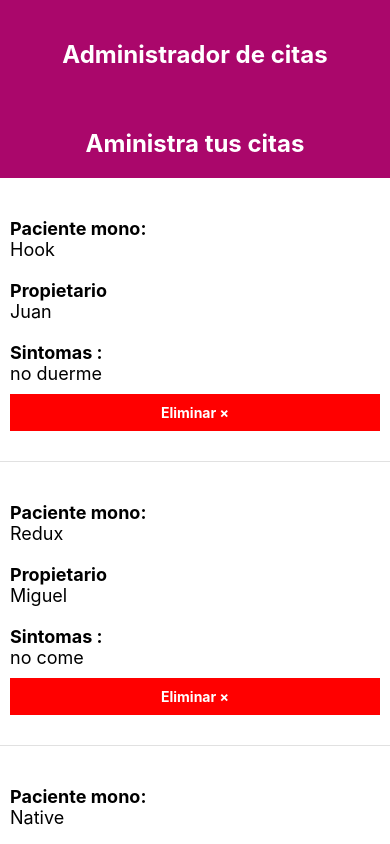
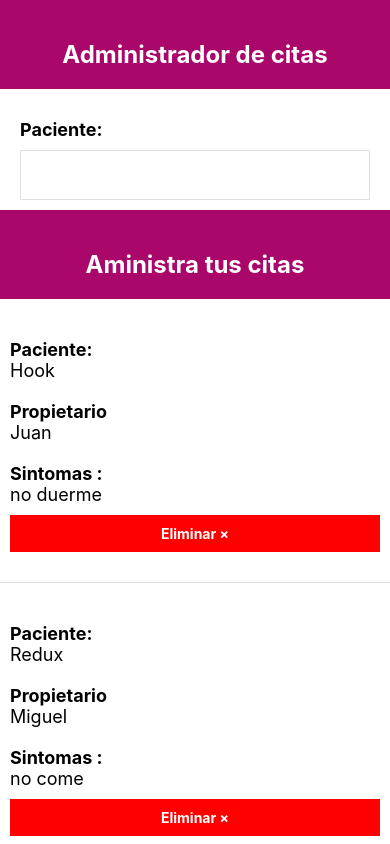
Before and after one commit to MiguelMaidana/CitasReactNative, a React Native app: screen / in a window 390 px wide. Built offline with nearby package versions, Linux system fonts and the light colour scheme.

Commit message:
Iniciamos la creacion del Componente Formulario para la creacion de nuevos pacientes

```diff
--- a/App.js
+++ b/App.js
@@ -1,6 +1,7 @@
 import React, {useState} from 'react';
 import { StyleSheet, Text, View, FlatList } from 'react-native';
 import Cita from "./componentes/Citas"
+import Formulario from "./componentes/Formulario"
 
 const App =() => {
 
@@ -24,13 +25,15 @@ const App =() => {
 
       <View style={styles.contenedor}>
         <Text style={styles.titulo}>Administrador de citas</Text>
+        <Formulario/>
         <Text style={styles.titulo}>{citas.length > 0 ? "Aministra tus citas" : "No hay citas, agrega una" }</Text>
+
         <FlatList
-        data={citas}
-        renderItem ={({item})=>(
-         <Cita item={item} eliminaPaciente={eliminaPaciente} ></Cita>
-        )}
-        keyExtractor={cita =>cita.id}
+          data={citas}
+          renderItem ={({item})=>(
+          <Cita item={item} eliminaPaciente={eliminaPaciente} ></Cita>
+          )}
+          keyExtractor={cita =>cita.id}
         />
 
       </View>
--- a/componentes/Citas.js
+++ b/componentes/Citas.js
@@ -14,7 +14,7 @@ const Cita = ({item, eliminaPaciente})=>{
     return (
         <View style={styles.cita}>
             <View>
-                <Text style={styles.label}>Paciente mono:</Text>
+                <Text style={styles.label}>Paciente:</Text>
                 <Text style={styles.texto}>{item.paciente}</Text>
             </View>
             <View>
--- /dev/null
+++ b/componentes/Formulario.js
@@ -0,0 +1,45 @@
+import React, {useState} from 'react';
+import { StyleSheet, Text, View, TextInput } from 'react-native';
+
+
+const Formulario =()=>{
+    return (
+        <>
+            <View style={styles.formulario}>
+                <View>
+                    <Text style={styles.label}>Paciente:</Text>
+                    <TextInput style={styles.input}
+
+                    />
+                </View>
+            </View>
+        </>
+    )
+}
+
+const styles = StyleSheet.create ({
+
+    formulario :{
+        backgroundColor :"#FFF",
+        paddingHorizontal :20,
+        paddingVertical :10,
+        marginHorizontal : "2,5%"
+    },
+
+    label :{
+        fontWeight :"bold",
+        fontSize : 18,
+        marginTop : 20
+    },
+    input :{
+        marginTop :10,
+        height :50,
+        borderColor : "#e1e1e1",
+        borderWidth : 1,
+        borderStyle : "solid"
+
+    }
+
+})
+
+export default Formulario
```
